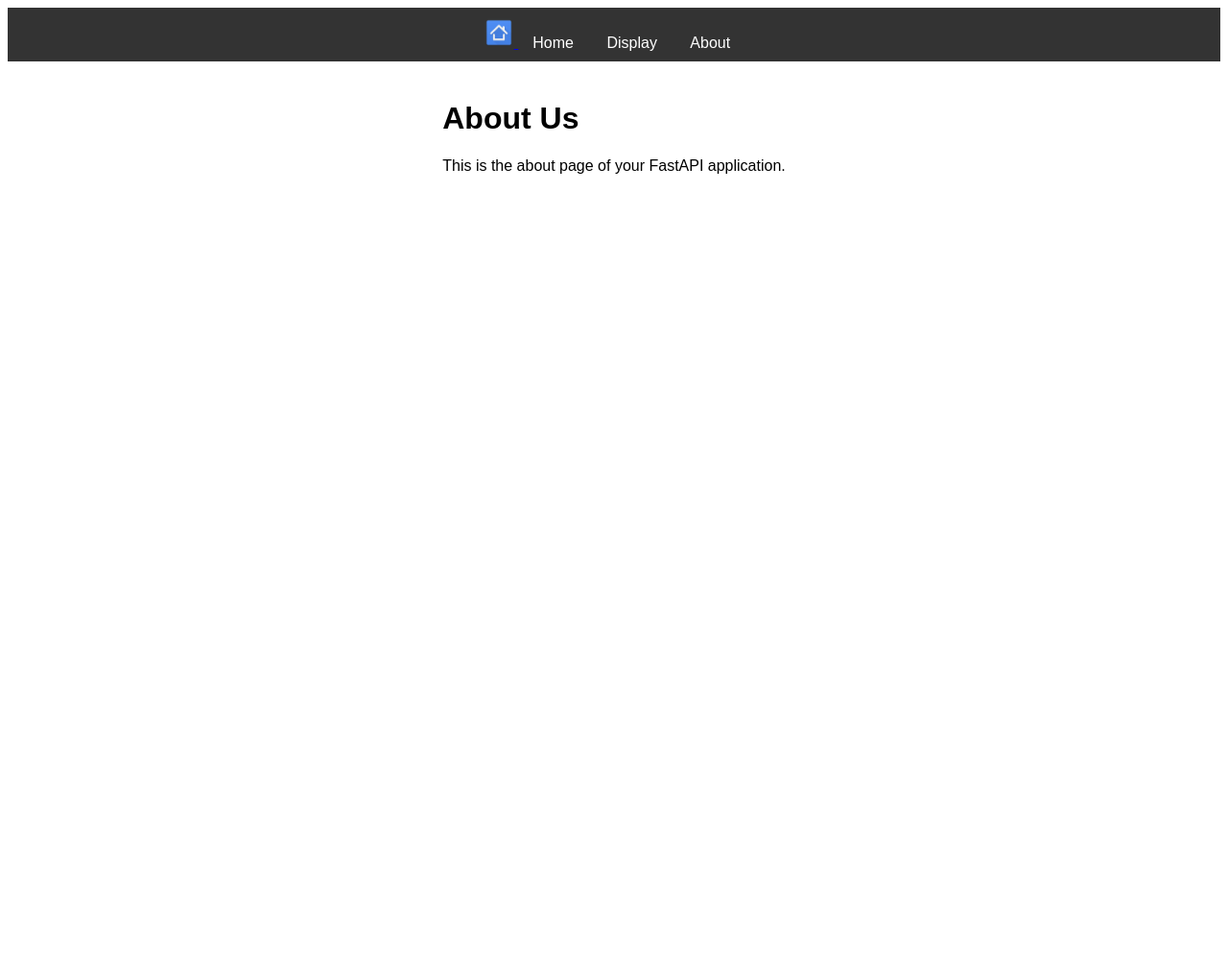
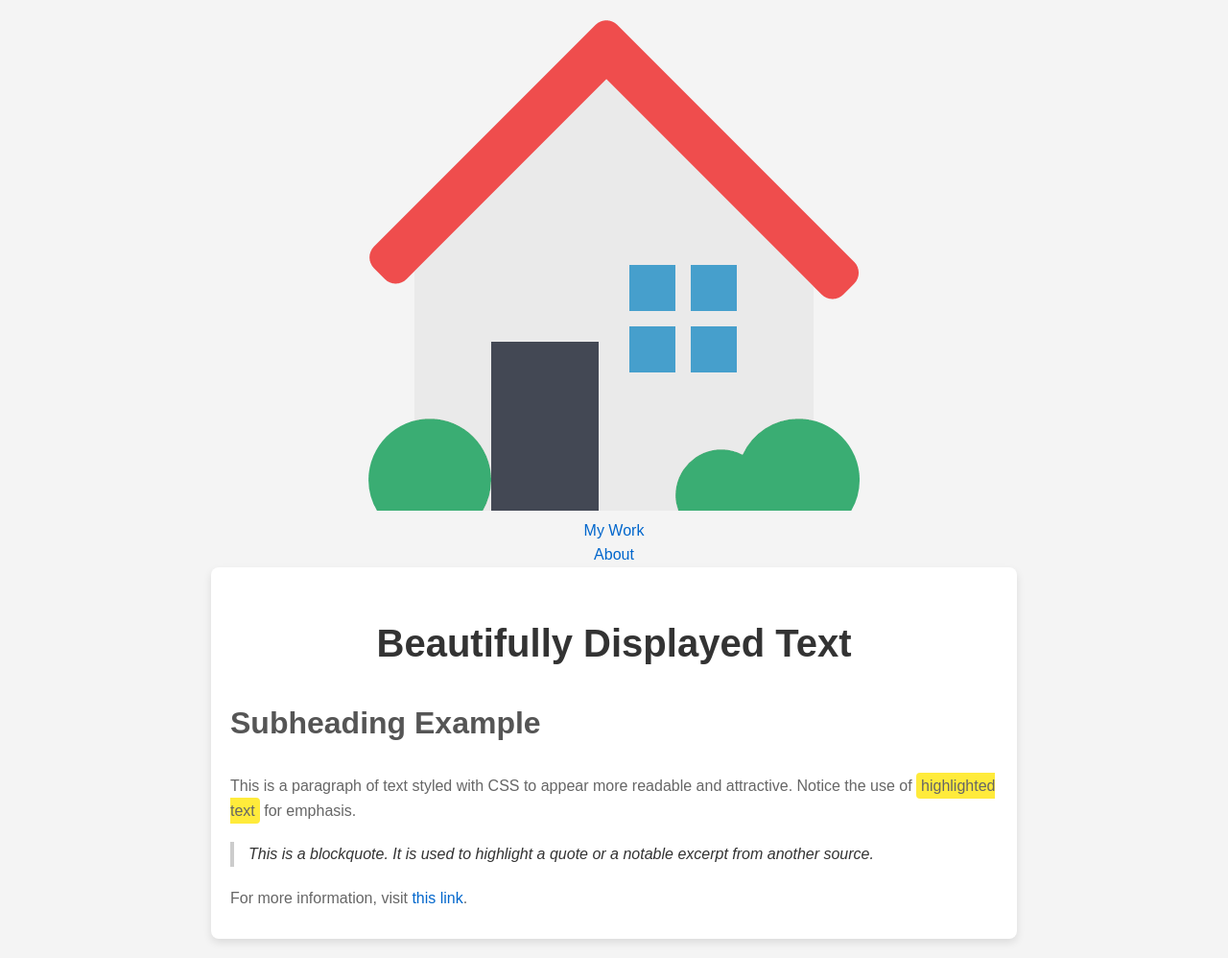
Before and after one commit to Helen-Mars/fastapiProject1, a FastAPI app: page /about in a window 1280 px wide. Shown: the whole page at 96% size. Before the commit the page ends 181 px from the top, so only its background shows below. Run offline with FastAPI, Linux system fonts and the light colour scheme.

Commit message:
This is a fastapi project.

```diff
--- /dev/null
+++ b/static/css/about_style.css
@@ -0,0 +1,58 @@
+/* style.css */
+body {
+    font-family: Arial, sans-serif;
+    line-height: 1.6;
+    margin: 0;
+    padding: 20px;
+    background-color: #f4f4f4;
+}
+
+.container {
+    max-width: 800px;
+    margin: auto;
+    background: #fff;
+    padding: 20px;
+    border-radius: 8px;
+    box-shadow: 0 4px 8px rgba(0,0,0,0.1);
+}
+
+h1 {
+    font-size: 2.5em;
+    color: #333;
+    text-align: center;
+}
+
+h2 {
+    font-size: 2em;
+    color: #555;
+    margin-top: 0;
+}
+
+p {
+    font-size: 1em;
+    color: #666;
+    margin: 10px 0;
+}
+
+.highlight {
+    background-color: #ffeb3b;
+    padding: 5px;
+    border-radius: 4px;
+}
+
+blockquote {
+    border-left: 4px solid #ccc;
+    padding-left: 15px;
+    margin: 20px 0;
+    font-style: italic;
+    color: #333;
+}
+
+a {
+    color: #0066cc;
+    text-decoration: none;
+}
+
+a:hover {
+    text-decoration: underline;
+}
--- a/static/css/style.css
+++ b/static/css/style.css
@@ -1,67 +1,6 @@
-
-.logo-img {
-    height: 2.0em;  /* Adjusts the height to match the surrounding text size */
-    /*vertical-align: middle;  !* Aligns the image vertically with the text *!*/
-}
-
-.icon-button {
-   background: transparent;
-   border: none;
-   padding: 5px;
-   cursor: pointer;
-}
-.icon-button svg {
-   fill: red; /* Color of the SVG */
-}
-
-.horizontal-center {
-    display: flex;
-    justify-content: center;
-}
-
-.details-list {
-    list-style-type: none;
-    padding: 0;
-    display: inline-block;
-    text-align: left;
-}
-
-.details-list li {
-    font-weight: normal; /* If you want all list items to have normal font weight by default */
-}
-
-
-body {
-    font-family: Arial, sans-serif;
-}
-
-header {
-    background-color: #333;
-    color: white;
-    padding: 10px 0;
-}
-
 nav ul {
     list-style-type: none;
     margin: 0;
     padding: 0;
     text-align: center;
 }
-
-nav ul li {
-    display: inline;
-    margin: 0 15px;
-}
-
-nav ul li a {
-    color: white;
-    text-decoration: none;
-}
-
-nav ul li a:hover {
-    text-decoration: underline;
-}
-
-main {
-    padding: 20px;
-}
--- a/templates/base.html
+++ b/templates/base.html
@@ -2,22 +2,30 @@
 <html lang="en">
 <head>
     <meta charset="UTF-8">
-    <meta name="viewport" content="width=device-width, initial-scale=1.0">
-    <title>{% block title %}My FastAPI App{% endblock %}</title>
+<!--    <meta name="viewport" content="width=device-width, initial-scale=1.0">-->
+    <title>{% block title %}My Profile{% endblock %}</title>
     <link rel="stylesheet" href="{{ url_for('css', path='/style.css') }}">
-    <link rel="stylesheet" href="{{ url_for('css', path='/all.min.css') }}">
+<!--    <link rel="stylesheet" href="{{ url_for('css', path='/all.min.css') }}">-->
+    {% block head_append %}
+        <!-- Default head content -->
+    {% endblock %}
 
 </head>
 <body>
     <header>
         <nav>
             <ul>
-                <a href="../.." aria-label="My home icon" data-md-component="logo" title="My homepage">
-                    <img src="{{ url_for('images', path='/switch_to_home.png') }}" alt="logo" class="logo-img">
-                </a>
-                <li><a href="/">Home</a></li>
-                <li><a href="/display">Display</a></li>
+                <li>
+                    <a href="../.." aria-label="My home icon" data-md-component="logo" title="My homepage">
+                        <img src="{{ url_for('images', path='/house-30.png') }}" alt="logo" class="logo-img">
+                    </a>
+                </li>
+
+<!--                <li><a href="/">Home</a></li>-->
+                <li><a href="/display">My Work</a></li>
                 <li><a href="/about">About</a></li>
+
+
 
             </ul>
         </nav>
@@ -28,5 +36,10 @@
         <!-- Default content -->
         {% endblock %}
     </main>
+
+
+    <footer>
+        <!-- Footer content -->
+    </footer>
 </body>
 </html>
--- a/templates/pages/about.html
+++ b/templates/pages/about.html
@@ -2,12 +2,21 @@
 
 {% block title %}About{% endblock %}
 
+{% block head_append %}
+    {{ super() }}
+    <!-- Additional head content specific to the About page -->
+    <link rel="stylesheet" href="{{ url_for('css', path='/about_style.css') }}">
+    <meta name="viewport" content="width=device-width, initial-scale=1.0">
+{% endblock %}
+
 {% block content %}
-<div class="horizontal-center">
-    <div>
-        <h1>About Us</h1>
-        <p>This is the about page of your FastAPI application.</p>
-    </div>
-
+<div class="container">
+    <h1>Beautifully Displayed Text</h1>
+    <h2>Subheading Example</h2>
+    <p>This is a paragraph of text styled with CSS to appear more readable and attractive. Notice the use of <span class="highlight">highlighted text</span> for emphasis.</p>
+    <blockquote>
+        This is a blockquote. It is used to highlight a quote or a notable excerpt from another source.
+    </blockquote>
+    <p>For more information, visit <a href="https://example.com">this link</a>.</p>
 </div>
 {% endblock %}
```
Also changed, not shown: templates/pages/test.html (added, +70 -0 lines), templates/pages/test2.html (added, +20 -0 lines), static/images/house-30.png (added).
